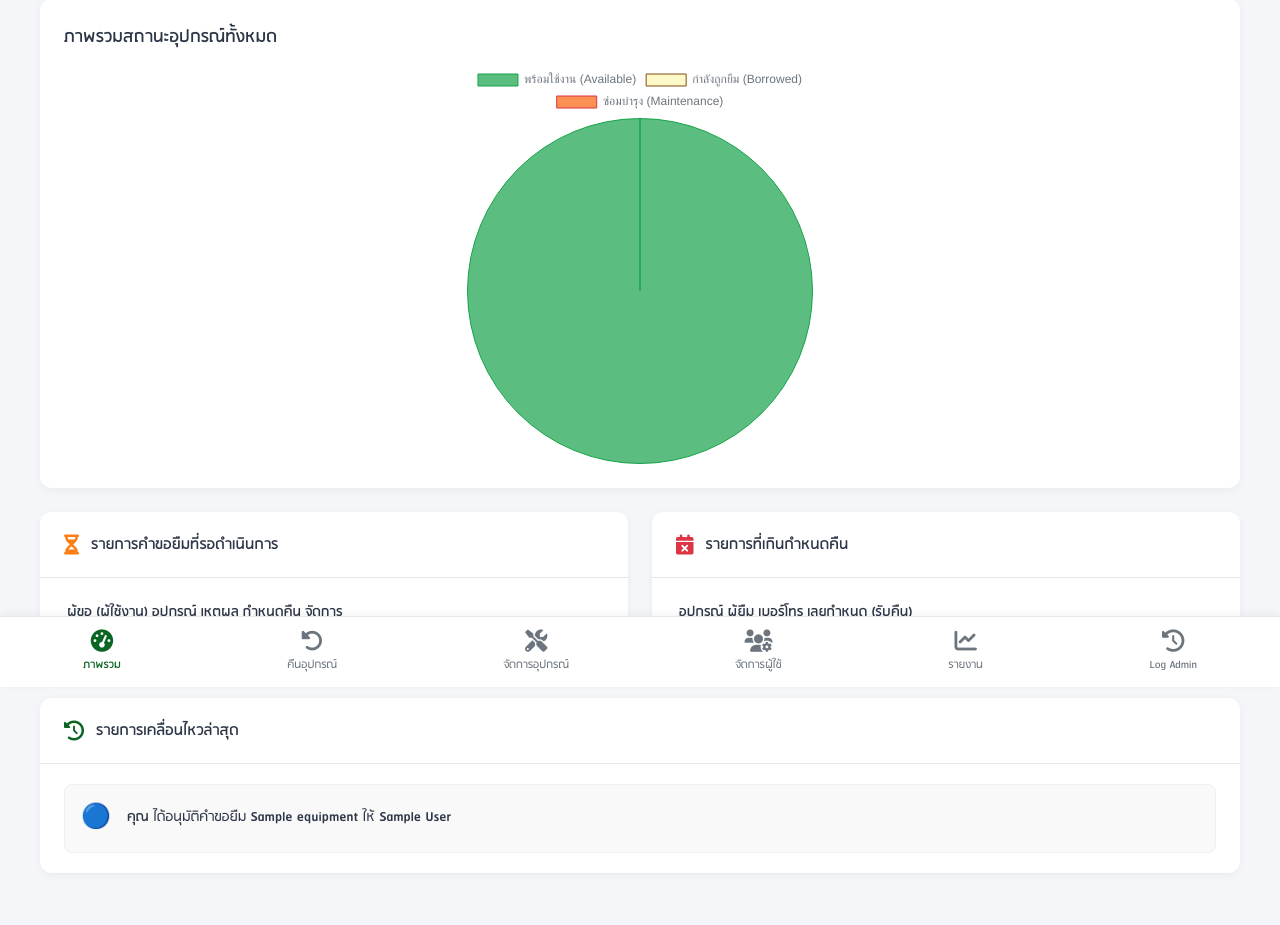
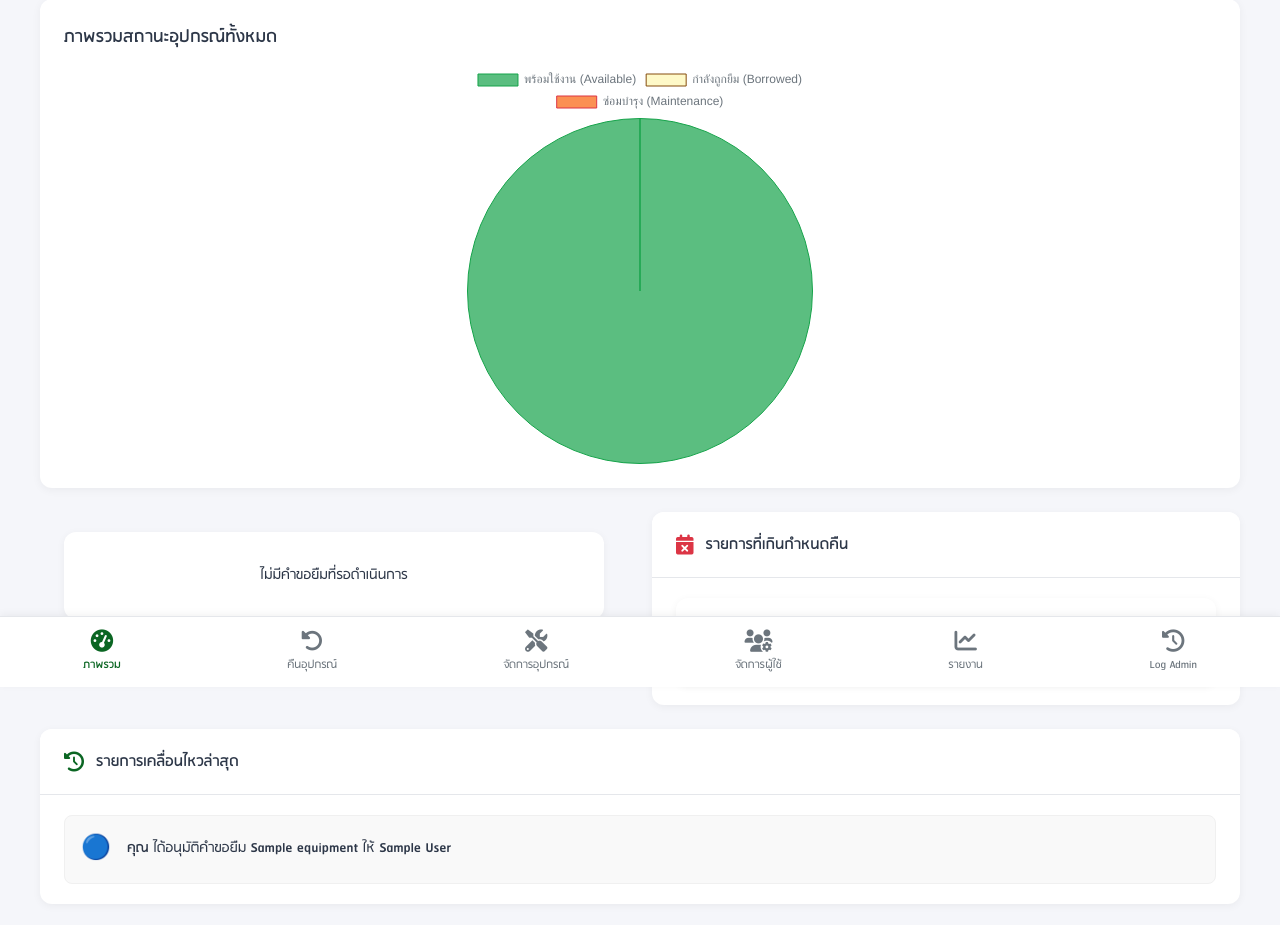
Before and after one commit to Napat-Tirmongkol/med_loan_system, a PHP site: page / in a window 1280 px wide. Shown: the part 113-1038 px from the top of the page. Before the commit the page ends 943 px from the top, so only its background shows below. Run offline with PHP 8.4, Linux system fonts and the light colour scheme; the visitor is signed in with stand-in values (Sample User, id 1); tables that the repository leaves empty or names only in its code hold one stand-in row (values such as "Sample post"); some libraries are stand-ins or nearby versions.

Commit message:
ปรับ design ตารางadmin

```diff
--- a/CSS/style.css
+++ b/CSS/style.css
@@ -1079,3 +1079,27 @@ body.dark-mode .footer-nav a:hover {
 /* (เมื่อ dark-mode active ให้สลับไอคอน) */
 body.dark-mode .theme-toggle-btn .fa-sun { display: inline-block; }
 body.dark-mode .theme-toggle-btn .fa-moon { display: none; }
+
+/* =========================================
+ * (ใหม่) CSS สำหรับ Card รายการรอดำเนินการ (Mobile-First)
+ * ========================================= */
+
+.pending-card-actions {
+    display: flex;
+    flex-direction: column; /* ◀️ ให้ปุ่มเรียงแนวตั้ง */
+    gap: 0.5rem;
+    flex-shrink: 0; /* ◀️ ไม่ให้ปุ่มหดตัว */
+    width: 90px; /* ◀️ กำหนดความกว้างคงที่ */
+}
+
+.pending-card-actions .btn {
+    width: 100%; /* ให้ปุ่มกว้างเต็ม container */
+    margin-left: 0 !important; /* ลบ margin เดิม (ถ้ามี) */
+    justify-content: center; /* จัดไอคอน/ข้อความกลางปุ่ม */
+    box-sizing: border-box; /* ป้องกัน padding ทำให้ปุ่มล้น */
+}
+
+/* (ปรับปรุง) ทำให้ .history-card-info ยืดหยุ่นมากขึ้น */
+.history-card-info p {
+    line-height: 1.5; /* (เพิ่มระยะห่างบรรทัดเล็กน้อย) */
+}
--- a/includes/footer.php
+++ b/includes/footer.php
@@ -385,6 +385,15 @@ try {
 } catch (e) {
     console.error('Theme toggle button error:', e);
 }
+function showReasonPopup(reason) {
+    Swal.fire({
+        title: 'เหตุผลการยืม',
+        text: reason,
+        icon: 'info',
+        confirmButtonText: 'ปิด',
+        confirmButtonColor: 'var(--color-primary, #0B6623)',
+    });
+}
 </script>
 
 </body>
--- a/index.php
+++ b/index.php
@@ -120,47 +120,57 @@ include('includes/header.php');
 
 <div class="dashboard-grid">
 
-    <div class="container">
-        <h2><i class="fas fa-hourglass-half" style="color: #fd7e14;"></i> รายการคำขอยืมที่รอดำเนินการ</h2>
     <div class="container-content">
             <?php if (isset($pending_error)) echo "<p style='color: red;'>$pending_error</p>"; ?>
-            <table>
-                <thead>
-                    <tr>
-                        <th>ผู้ขอ (ผู้ใช้งาน)</th>
-                        <th>อุปกรณ์</th>
-                        <th>เหตุผล</th>
-                        <th>กำหนดคืน</th>
-                        <th>จัดการ</th>
-                    </tr>
-                </thead>
-                <tbody>
+
+            <div class="history-list-container">
+
                 <?php if (empty($pending_requests)): ?>
-                        <tr>
-                            <td colspan="5" style="text-align: center;">ไม่มีคำขอยืมที่รอดำเนินการ</td>
-                        </tr>
+                    <div class="history-card">
+                        <p style="text-align: center; width: 100%;">ไม่มีคำขอยืมที่รอดำเนินการ</p>
+                    </div>
                 <?php else: ?>
                     <?php foreach ($pending_requests as $request): ?>
-                            <tr>
-                                <td><?php echo htmlspecialchars($request['student_name'] ?? '[N/A]'); ?></td>
-                                <td><?php echo htmlspecialchars($request['equipment_name']); ?></td>
-                                <td style="white-space: pre-wrap; min-width: 150px;"><?php echo htmlspecialchars($request['reason_for_borrowing']); ?></td>
-                                <td><?php echo date('d/m/Y', strtotime($request['due_date'])); ?></td>
-                                <td style="white-space: nowrap;">
+                        <div class="history-card">
+
+                            <div class="history-card-icon">
+                                <span class="status-badge yellow"> <i class="fas fa-hourglass-half"></i>
+                                </span>
+                            </div>
+
+                            <div class="history-card-info">
+                                <h4><?php echo htmlspecialchars($request['equipment_name']); ?></h4>
+                                <p>
+                                    ผู้ขอ: <strong><?php echo htmlspecialchars($request['student_name'] ?? '[N/A]'); ?></strong>
+                                </p>
+                                <p>
+                                    กำหนดคืน: <strong><?php echo date('d/m/Y', strtotime($request['due_date'])); ?></strong>
+                                </p>
+                                <a href="javascript:void(0)"
+                                   onclick="showReasonPopup('<?php echo htmlspecialchars(addslashes($request['reason_for_borrowing'])); ?>')"
+                                   style="font-size: 0.9em; text-decoration: underline; color: var(--color-primary);">
+                                   ดูเหตุผล
+                                </a>
+                            </div>
+
+                            <div class="pending-card-actions">
                                 <button type="button"
                                         class="btn btn-borrow"
-                                            onclick="openApprovePopup(<?php echo $request['transaction_id']; ?>)">อนุมัติ</button>
+                                        onclick="openApprovePopup(<?php echo $request['transaction_id']; ?>)">
+                                    <i class="fas fa-check"></i> อนุมัติ
+                                </button>
 
                                 <button type="button"
-                                            class="btn"
-                                            style="background-color: #dc3545; margin-left: 5px;"
-                                            onclick="openRejectPopup(<?php echo $request['transaction_id']; ?>)">ปฏิเสธ</button>
-                                </td>
-                            </tr>
+                                        class="btn btn-danger"
+                                        onclick="openRejectPopup(<?php echo $request['transaction_id']; ?>)">
+                                    <i class="fas fa-times"></i> ปฏิเสธ
+                                </button>
+                            </div>
+
+                        </div>
                     <?php endforeach; ?>
                 <?php endif; ?>
-                </tbody>
-            </table>
+
             </div>
         </div>
 
@@ -168,40 +178,48 @@ include('includes/header.php');
         <h2><i class="fas fa-calendar-times" style="color: var(--color-danger);"></i> รายการที่เกินกำหนดคืน</h2>
         <div class="container-content">
             <?php if (isset($overdue_error)) echo "<p style='color: red;'>$overdue_error</p>"; ?>
-            <table>
-                <thead>
-                    <tr>
-                        <th>อุปกรณ์</th>
-                        <th>ผู้ยืม</th>
-                        <th>เบอร์โทร</th>
-                        <th>เลยกำหนด</th>
-                        <th>(รับคืน)</th>
-                    </tr>
-                </thead>
-                <tbody>
+
+            <div class="history-list-container">
+
                 <?php if (empty($overdue_items)): ?>
-                        <tr>
-                            <td colspan="5" style="text-align: center;">ไม่มีรายการที่เกินกำหนด</td>
-                        </tr>
+                    <div class="history-card">
+                        <p style="text-align: center; width: 100%;">ไม่มีรายการที่เกินกำหนด</p>
+                    </div>
                 <?php else: ?>
                     <?php foreach ($overdue_items as $item): ?>
-                            <tr>
-                                <td><?php echo htmlspecialchars($item['equipment_name']); ?></td>
-                                <td><?php echo htmlspecialchars($item['student_name'] ?? '[N/A]'); ?></td>
-                                <td><?php echo htmlspecialchars($item['phone_number'] ?? '[N/A]'); ?></td>
-                                <td style="white-space: nowrap; color: #dc3545; font-weight: bold;">
-                                    <?php echo date('d/m/Y', strtotime($item['due_date'])); ?>
-                                </td>
-                                <td>
+                        <div class="history-card">
+
+                            <div class="history-card-icon">
+                                <span class="status-badge red"> <i class="fas fa-calendar-times"></i>
+                                </span>
+                            </div>
+
+                            <div class="history-card-info">
+                                <h4><?php echo htmlspecialchars($item['equipment_name']); ?></h4>
+                                <p>
+                                    ผู้ยืม: <strong><?php echo htmlspecialchars($item['student_name'] ?? '[N/A]'); ?></strong>
+                                </p>
+                                <p>
+                                    เบอร์โทร: <?php echo htmlspecialchars($item['phone_number'] ?? '[N/A]'); ?>
+                                </p>
+                                <p style="color: var(--color-danger); font-weight: bold;">
+                                    เลยกำหนด: <?php echo date('d/m/Y', strtotime($item['due_date'])); ?>
+                                </p>
+                            </div>
+
+                            <div class="pending-card-actions">
                                 <button type="button"
                                         class="btn btn-return"
-                                            onclick="openReturnPopup(<?php echo $item['equipment_id']; ?>)">รับคืน</button>
-                                </td>
-                            </tr>
+                                        onclick="openReturnPopup(<?php echo $item['equipment_id']; ?>)">
+                                    <i class="fas fa-undo-alt"></i> รับคืน
+                                </button>
+                            </div>
+
+                        </div>
                     <?php endforeach; ?>
                 <?php endif; ?>
-                </tbody>
-            </table>
+
+            </div>
         </div>
     </div>
 
```
Lines whose indentation alone changed are shown as unchanged.
